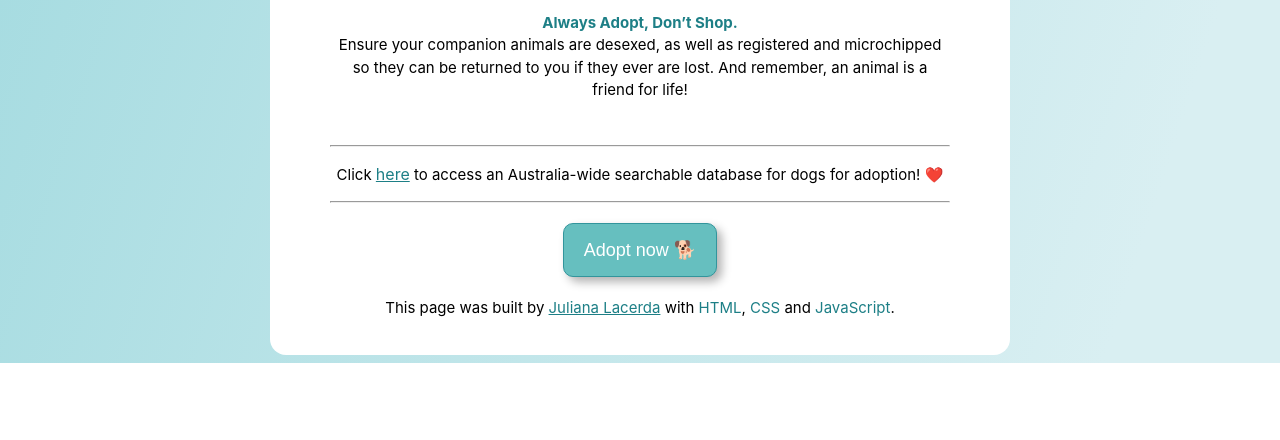
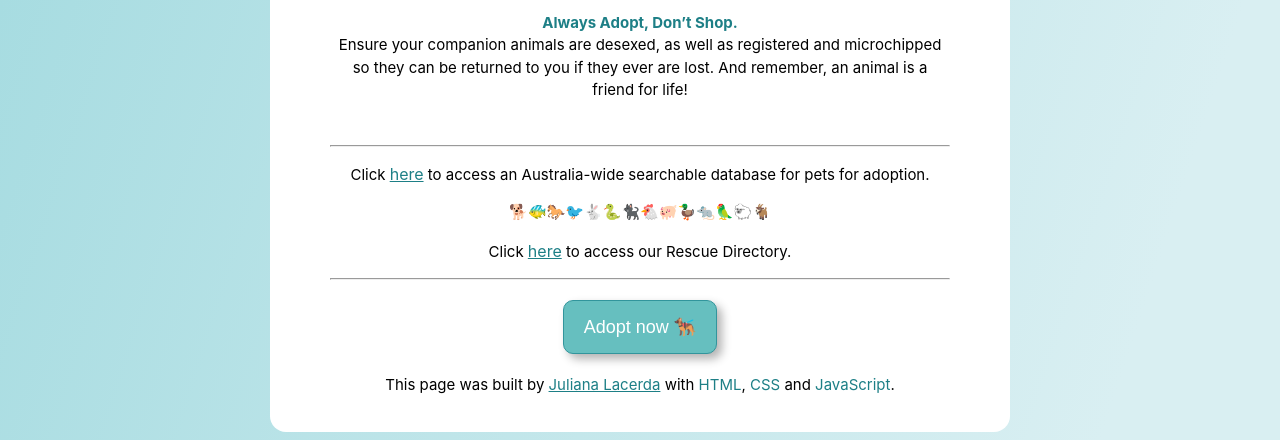
Before and after one commit to JuLacerdaRod/adoption-page, a plain HTML site: page index.html in a window 1280 px wide. Shown: the part 554-994 px from the top of the page. Before the commit the page ends 917 px from the top, so only its background shows below. Drawn offline with Linux system fonts and the light colour scheme.

Commit message:
Enhacement

```diff
--- a/index.html
+++ b/index.html
@@ -97,7 +97,7 @@
       <h2>Your best friend is waiting for you at the shelter...</h2>
       <img
         src="https://s3.amazonaws.com/shecodesio-production/uploads/files/000/024/803/original/dog.jpg?1642068478"
-        alt="Sad dog"
+        alt="Shelter dog"
       />
       <p>
         With over 200,000 dogs euthanised throughout Australia each year in
@@ -120,11 +120,21 @@
           class="learn-more"
           >here</a
         >
-        to access an Australia-wide searchable database for dogs for adoption!
-        ❤️
+        to access an Australia-wide searchable database for pets for adoption.
+      </p>
+      <p>🐕🐠🐎🐦🐇🐍🐈‍⬛🐔🐖🦆🐀🦜🐑🐐</p>
+      <p>
+        Click
+        <a
+          href="https://www.petrescue.com.au/rescue_directory"
+          target="_blank"
+          class="learn-more"
+          >here</a
+        >
+        to access our Rescue Directory.
       </p>
       <hr />
-      <button>Adopt now 🐕</button>
+      <button>Adopt now 🐕‍🦺</button>
       <p class="footer">
         This page was built by
         <a href="https://www.juliana-lacerda.com" target="_black">
@@ -136,6 +146,10 @@
     <script>
       function adopt() {
         let name = prompt("What is your name?");
+        if (name.length < 1) {
+          let name = prompt("Please enter you name...");
+        }
+
         let age = prompt("How old are you?");
         if (age >= 18) {
           let email = prompt("What is your email address?");
@@ -144,6 +158,7 @@
               name +
               " for choosing to adopt! We'll be in touch by email! 💌"
           );
+          button.innerHTML = "Thanks for choosing to adopt! ❤️";
         } else {
           alert(
             "Sorry " +
```
